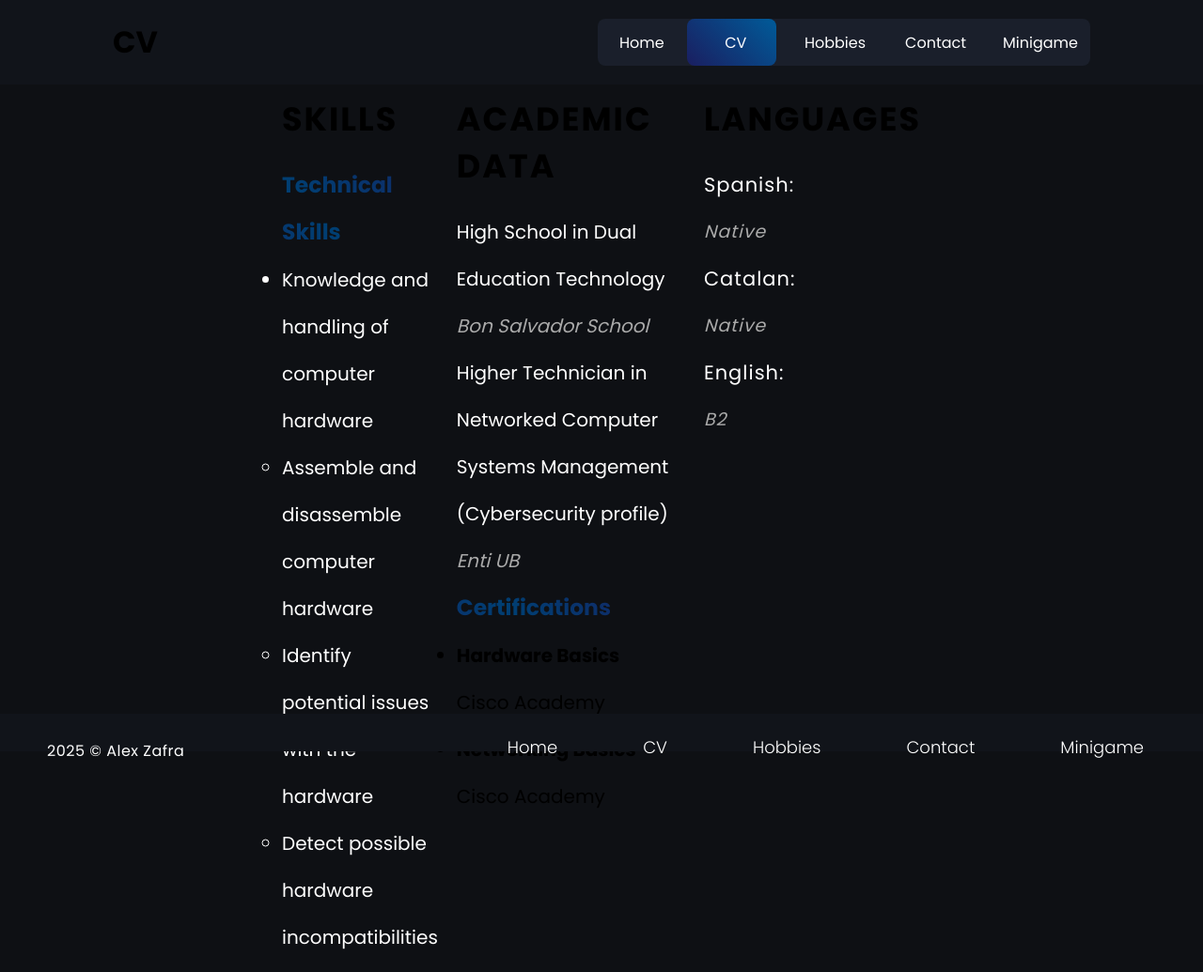
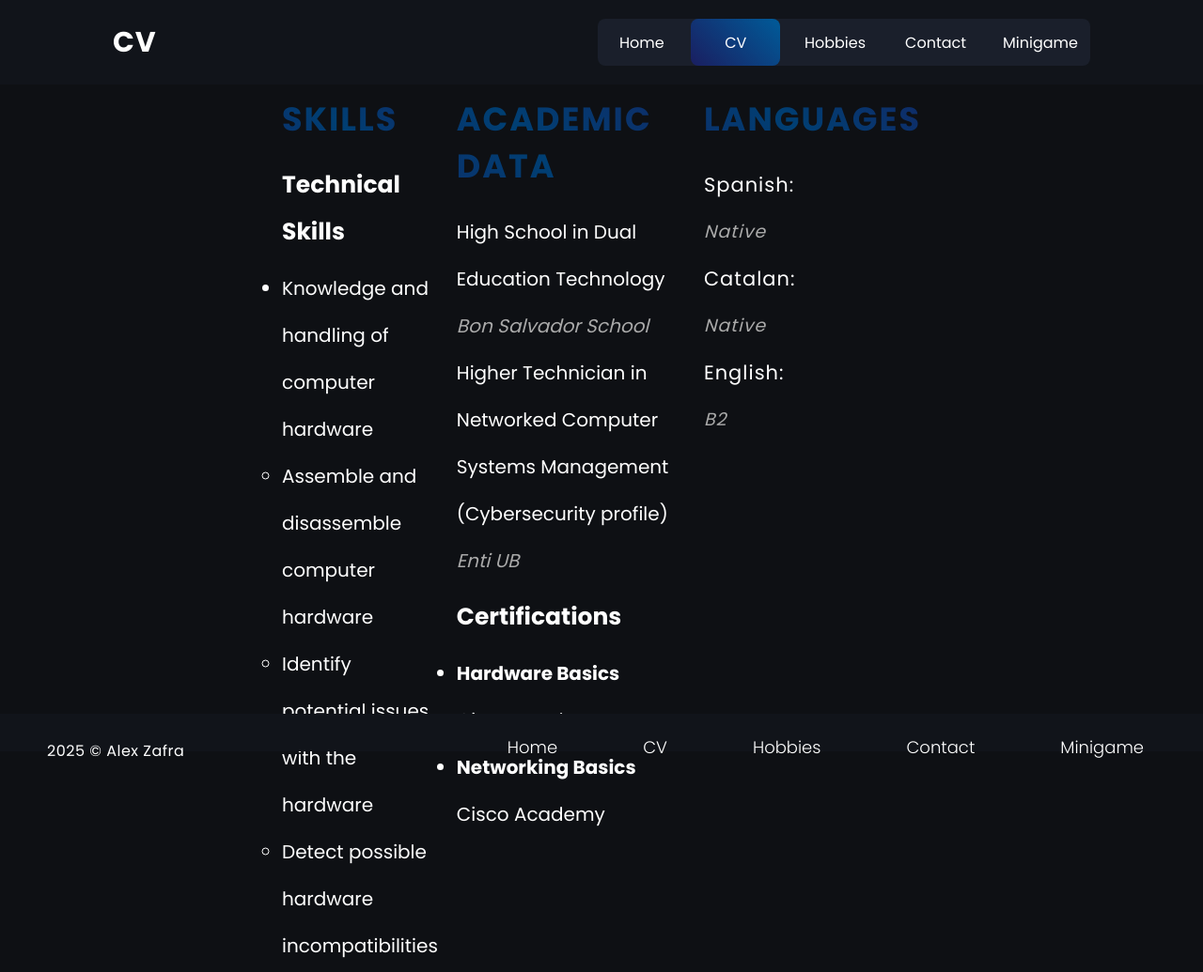
Before and after one commit to alexzz05/alexzz05.github.io, a plain HTML site: page cv.html in a window 1280 px wide. Shown: the top 1035 px of the page at 94% size. Drawn offline with Linux system fonts and the light colour scheme.

Commit message:
Update style_cv.css

```diff
--- a/css/style_cv.css
+++ b/css/style_cv.css
@@ -8,10 +8,12 @@
     font-family: 'Poppins', sans-serif;
 }
 
-header h2{
+header h1{
     font-size: 30px;
     letter-spacing: 1px;
+    color: white;
 }
+
 header {
     position: fixed;
     top: 0;
@@ -47,7 +49,12 @@ header nav {
     display: flex;
     justify-content: space-between;
     align-items: center;
+    height: 50px;
+    display: flex;
+    align-items: center;
+    position: relative;
 }
+
 nav a {
     position: relative;
     display: inline-block;
@@ -57,14 +64,19 @@ nav a {
     padding: 0 23px;
     z-index: 1;
     transition: color 0.3s ease;
-    flex: 1; /* Asegura que cada enlace tenga el mismo tamaño */
-    text-align: center; /* Centra el texto dentro del enlace */
+    flex: 1; /* asegura que cada enlace tenga el mismo tamaño */
+    text-align: center; /* centra el texto dentro del enlace */
+
+    height: 100%;
+    display: flex;
+    align-items: center;
+    justify-content: center;
 }
 
 nav span {
     position: absolute;
     top: 0;
-    left: 95px; /* cambia la posicion del indicador nav segun la pestana en la que estemos*/
+    left: 99px; /* cambia la posicion del indicador nav segun la pestana en la que estemos*/
     width: 95px;
     height: 100%;
     background: linear-gradient(45deg, #1a1e60, #005b99);
@@ -73,15 +85,16 @@ nav span {
 
 }
 
+/* ajustes del indicador nav*/
 nav a:nth-child(1):hover~span {
     left: 0;
 }
 nav a:nth-child(2):hover~span {
-    left: 90px;
-    width: 105px;
+    left: 95px;
+    width: 103px;
 }
 nav a:nth-child(3):hover~span {
-    left: 189px;
+    left: 195px;
     width: 110px;
 }
 nav a:nth-child(4):hover~span {
@@ -195,9 +208,10 @@ footer p{
 
 #skills{
     margin-left: 300px;
+    color: white;
 }
 
-#skills h4{
+#skills h3{
     margin-bottom: 10px;
     font-size: 25px;
 }
@@ -217,12 +231,14 @@ footer p{
 
 #academic-data{
     margin-left: 20px;
+    color: white;
 }
 
-#academic-data h4{
+#academic-data h3{
     margin-top: 10px;
     margin-bottom: 10px;
     font-size: 25px;
+    color: white;
 }
 
 
@@ -255,13 +271,13 @@ footer p{
 /* ------------------------------------------------ GRADIENT TITLES */
 
 /* Definir el contorno de la fuente */
-h3 {
+h2 {
     background-image: linear-gradient(45deg, #1a1e60, #003f73, #1a1e60);
-    background-size: 200% 200%; /* Ajustamos el tamaño del gradiente para que el movimiento sea más suave */
+    background-size: 200% 200%; /* ajusta el tamaño del gradiente para que el movimiento sea más suave */
     background-clip: text;
     color: transparent;
     display: inline-block;
-    animation: wave 8s ease-in-out infinite; /* Aumentamos la duración de la animación para que sea más suave */
+    animation: wave 8s ease-in-out infinite; /* aumenta la duración de la animación para que sea más suave */
 }
 
   /* Animación para el movimiento del gradiente */
```
